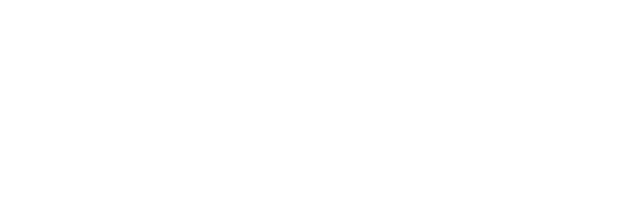
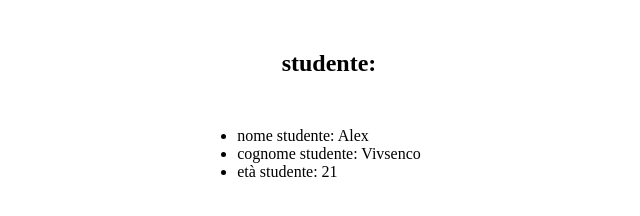
Before and after one commit to Alexx-Viv/js-oggetti-studenti, a plain HTML site: page index.html in a window 1280 px wide. Shown: the whole page, without its empty margins (311-951 px from the left). Drawn offline with Linux system fonts and the light colour scheme.

Commit message:
Exercise 1

```diff
--- /dev/null
+++ b/css/style.css
@@ -0,0 +1,16 @@
+*{
+    box-sizing: border-box;
+    padding: 0;
+    margin: 0;
+}
+
+section{margin-top: 50px;
+    display: flex;
+    flex-direction: column;
+    justify-content: center;
+    align-items: center;
+}
+
+h1{
+    margin-bottom: 50px;
+}
--- a/index.html
+++ b/index.html
@@ -5,8 +5,14 @@
     <meta http-equiv="X-UA-Compatible" content="IE=edge">
     <meta name="viewport" content="width=device-width, initial-scale=1.0">
     <title>Studenti</title>
+    <link rel="stylesheet" href="./css/style.css">
 </head>
-<body>
+<body><section>
+    <h1>studente:</h1>
+    <ul id="dati-studente">
+
+    </ul>
+</section>
     <script src="./js/app.js"></script>
 </body>
 </html>
--- a/js/app.js
+++ b/js/app.js
@@ -0,0 +1,11 @@
+var datiStudente = document.getElementById("dati-studente");
+
+var student = {
+  nome: "Alex",
+  cognome: "Vivsenco",
+  età: 21,
+};
+
+for (var key in student){
+    datiStudente.innerHTML += "<li>" + key + " studente: " + student[key] + "</li>";
+}
```
